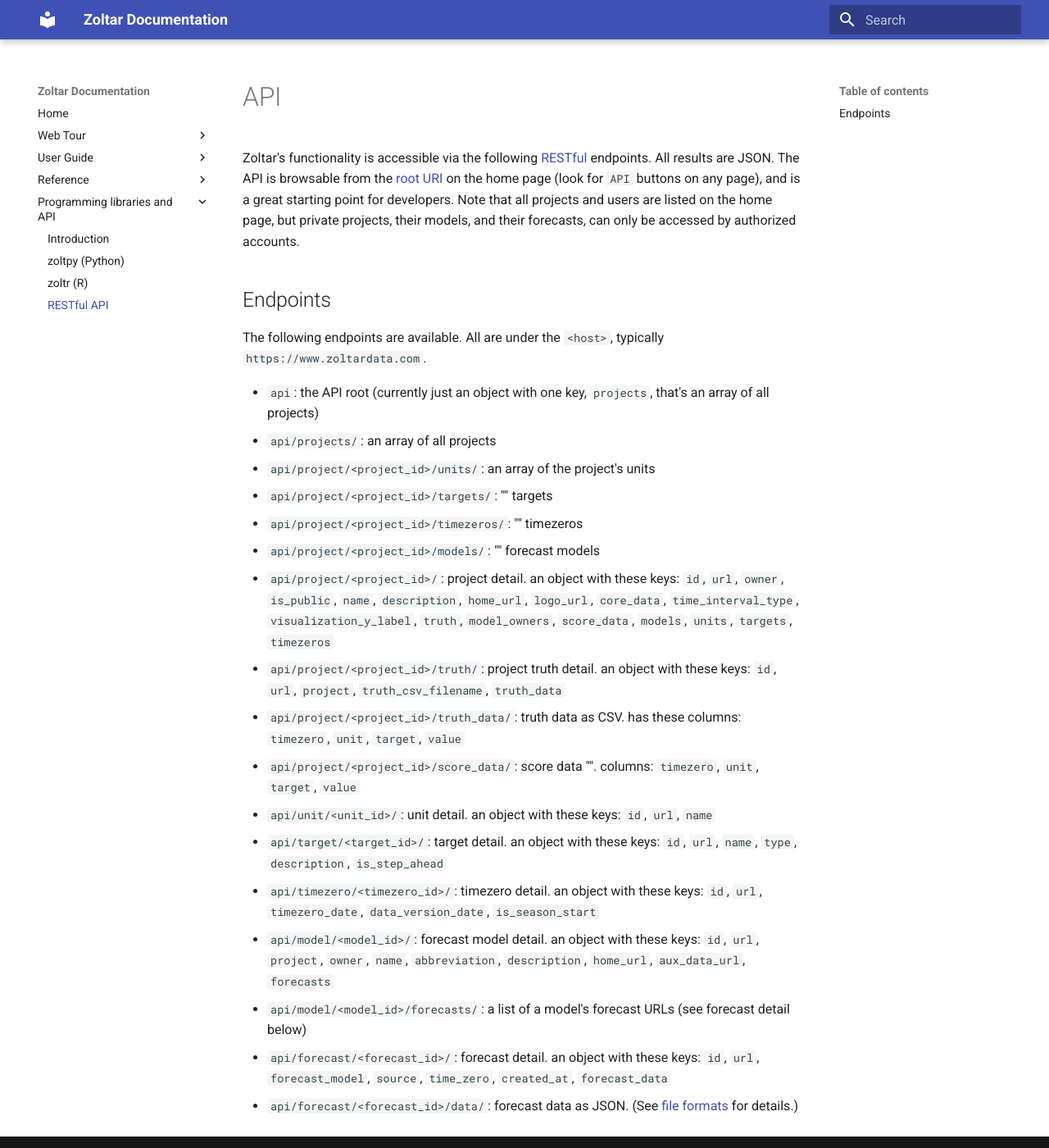
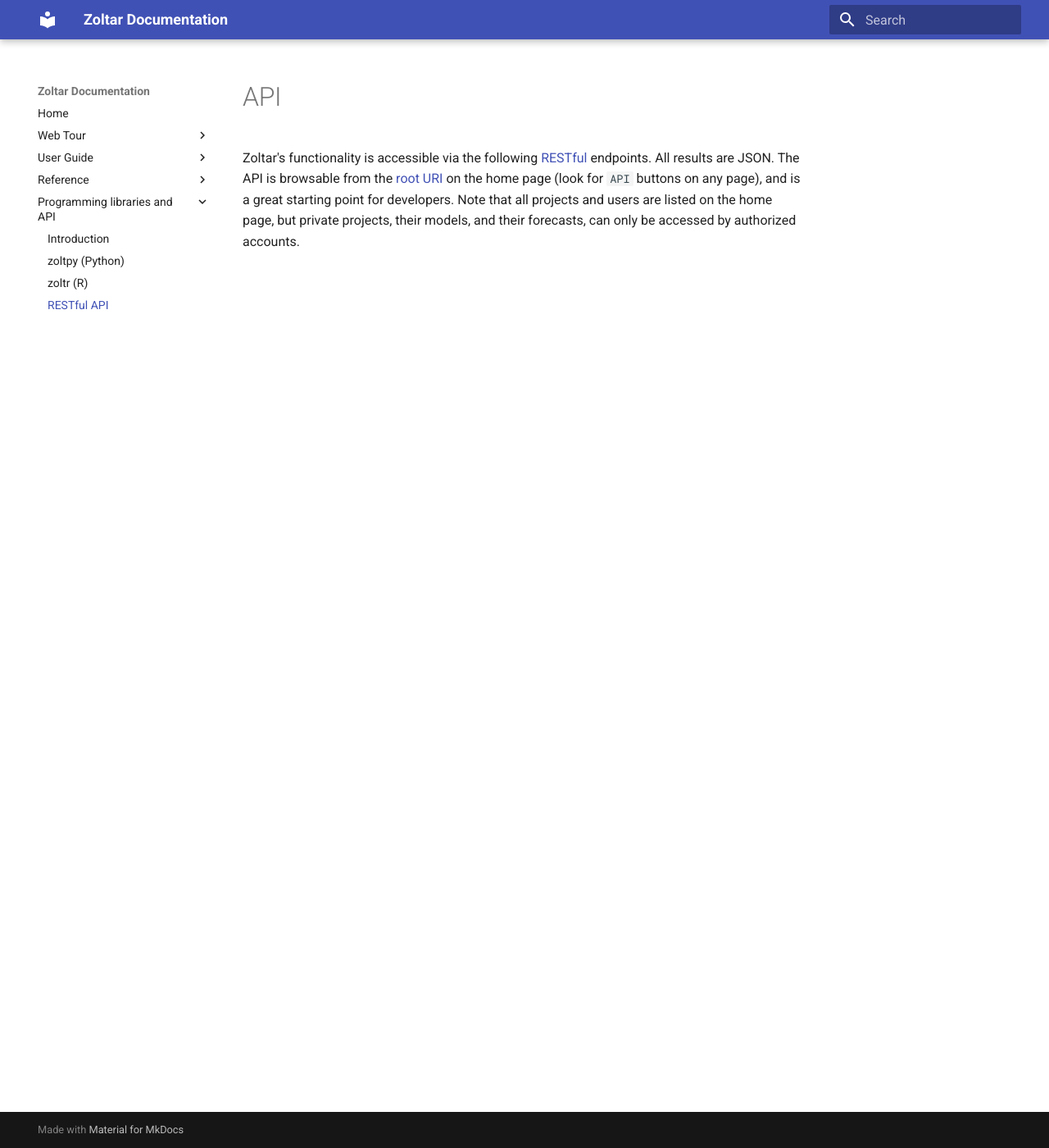
Before and after one commit to reichlab/docs.zoltardata, an MkDocs documentation site: the page built from docs/Api.md, in a window 1280 px wide and 1400 px high. Shown: the whole window at 82% size. Built offline with MkDocs 1.6.1 and Material for MkDocs 9.7.7, drawn with Linux system fonts in a browser that asks for light colours.

```diff
--- a/docs/Api.md
+++ b/docs/Api.md
@@ -1,31 +1,3 @@
 # API
 
 Zoltar's functionality is accessible via the following [RESTful](https://en.wikipedia.org/wiki/Representational_state_transfer) endpoints. All results are JSON. The API is browsable from the [root URI](https://www.zoltardata.com/api/) on the home page (look for `API` buttons on any page), and is a great starting point for developers. Note that all projects and users are listed on the home page, but private projects, their models, and their forecasts, can only be accessed by authorized accounts.
-
-## Endpoints
-
-The following endpoints are available. All are under the `<host>`, typically `https://www.zoltardata.com`.
-
-- `api`: the API root (currently just an object with one key, `projects`, that's an array of all projects)
-- `api/projects/`: an array of all projects
-
-- `api/project/<project_id>/units/`: an array of the project's units
-- `api/project/<project_id>/targets/`: "" targets
-- `api/project/<project_id>/timezeros/`: "" timezeros
-- `api/project/<project_id>/models/`: "" forecast models
-
-- `api/project/<project_id>/`: project detail. an object with these keys: `id`, `url`, `owner`, `is_public`, `name`, `description`, `home_url`, `logo_url`, `core_data`, `time_interval_type`, `visualization_y_label`, `truth`, `model_owners`, `score_data`, `models`, `units`, `targets`, `timezeros`
-
-- `api/project/<project_id>/truth/`: project truth detail. an object with these keys: `id`, `url`, `project`, `truth_csv_filename`, `truth_data`
-- `api/project/<project_id>/truth_data/`: truth data as CSV. has these columns: `timezero`, `unit`, `target`, `value`
-- `api/project/<project_id>/score_data/`: score data "". columns: `timezero`, `unit`, `target`, `value`
-
-- `api/unit/<unit_id>/`: unit detail. an object with these keys: `id`, `url`, `name`
-- `api/target/<target_id>/`: target detail. an object with these keys: `id`, `url`, `name`, `type`, `description`, `is_step_ahead`
-- `api/timezero/<timezero_id>/`: timezero detail. an object with these keys: `id`, `url`, `timezero_date`, `data_version_date`, `is_season_start`
-
-- `api/model/<model_id>/`: forecast model detail. an object with these keys: `id`, `url`, `project`, `owner`, `name`, `abbreviation`, `description`, `home_url`, `aux_data_url`, `forecasts`
-- `api/model/<model_id>/forecasts/`: a list of a model's forecast URLs (see forecast detail below)
-
-- `api/forecast/<forecast_id>/`: forecast detail. an object with these keys: `id`, `url`, `forecast_model`, `source`, `time_zero`, `created_at`, `forecast_data`
-- `api/forecast/<forecast_id>/data/`: forecast data as JSON. (See [file formats](FileFormats.md) for details.)
--- a/mkdocs.yml
+++ b/mkdocs.yml
@@ -21,6 +21,7 @@ nav:
       - 'Concepts': 'Concepts.md'
       - 'Data model': 'DataModel.md'
       - 'File Formats': 'FileFormats.md'
+      - 'Query Format': 'QueryFormat.md'
       - 'Targets': 'Targets.md'
       - 'Validation': 'Validation.md'
   - Programming libraries and API:
```
Also changed, not shown: docs/Forecasts.md (+5 -2 lines), docs/QueryFormat.md (added, +98 -0 lines).
